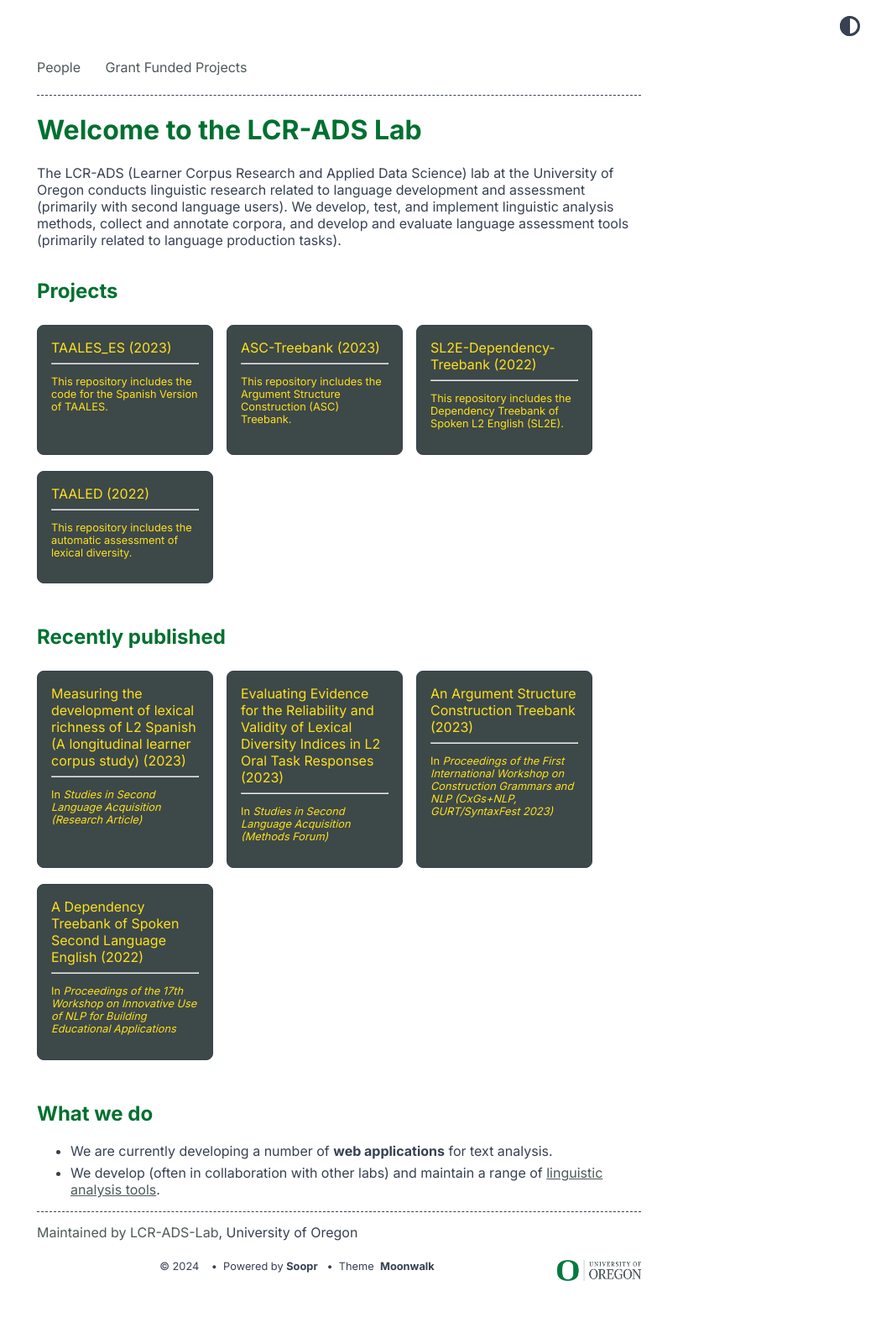
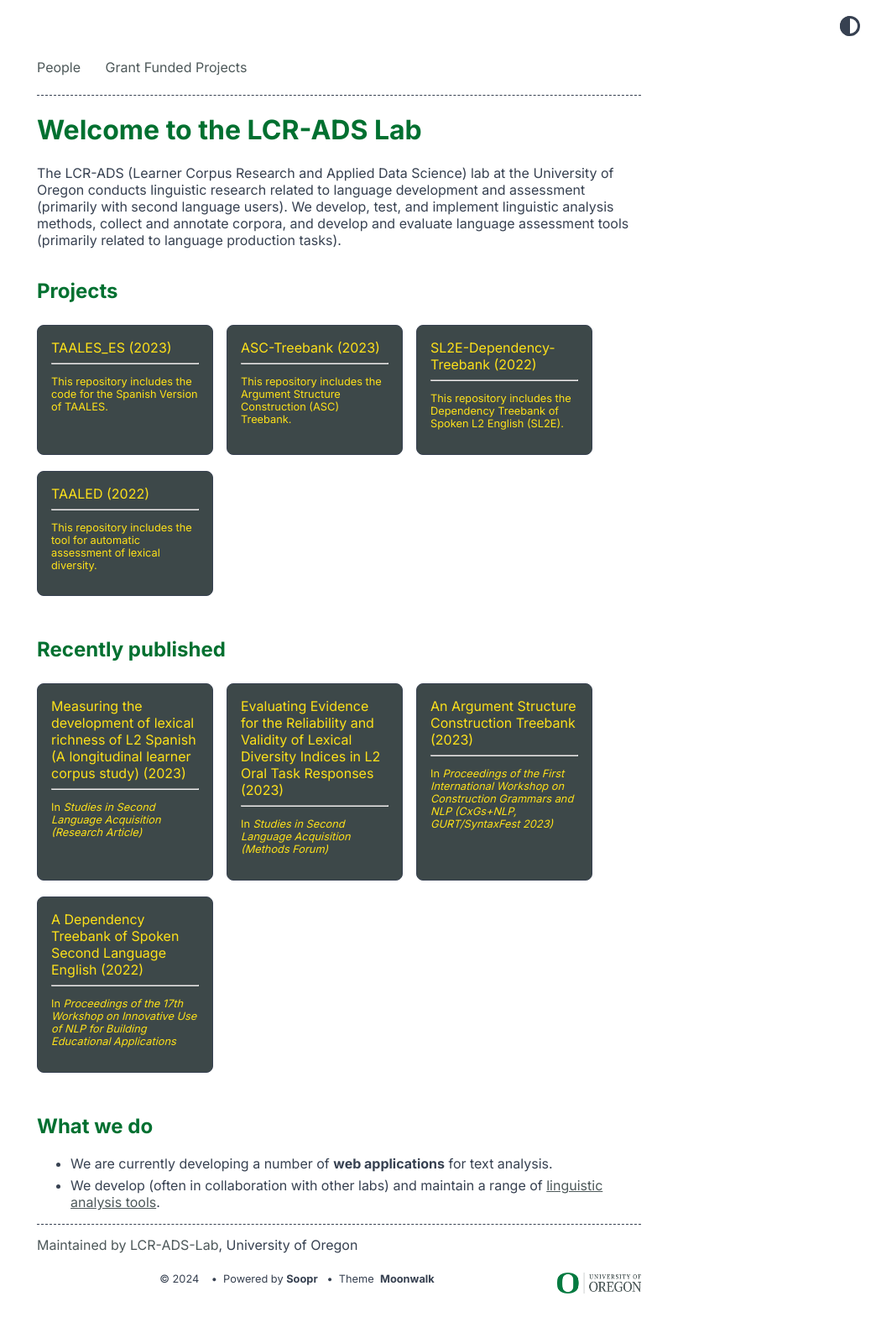
Before and after one commit to LCR-ADS-Lab/LCR-ADS-Home, a Jekyll site: the page built from docs/index.md, in a window 1280 px wide. Shown: the whole page at 84% size, without its empty margins (236-1280 px from the left). Built offline with Jekyll 4.4.1, drawn with Linux system fonts in a browser that asks for light colours.

Commit message:
Update home.yml

```diff
--- a/docs/_data/home.yml
+++ b/docs/_data/home.yml
@@ -20,7 +20,7 @@ project_entries:
 
   - title: TAALED (2022)
     url: https://github.com/LCR-ADS-Lab/TAALED
-    desc: This repository includes the automatic assessment of lexical diversity.
+    desc: This repository includes the tool for automatic assessment of lexical diversity.
     target: _blank
 
 
```
